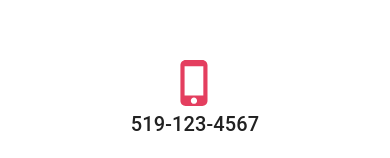
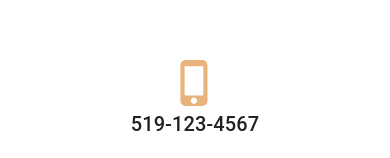
Before and after one commit to andrealswa/cannoli-windsor-app-new, a Next.js app: page /contact in a window 390 px wide. Shown: the part 330-488 px from the top of the page. Built offline with nearby package versions, Linux system fonts and the light colour scheme.

Commit message:
phone colour

```diff
--- a/components/contact/Contact.module.css
+++ b/components/contact/Contact.module.css
@@ -50,7 +50,7 @@
 .iconsPhone {
   height: 50px !important;
   width: 50px !important;
-  color: rgb(228, 62, 95)
+  color: rgb(233, 180, 123)
 }
 
 .iconsEmail {
```
